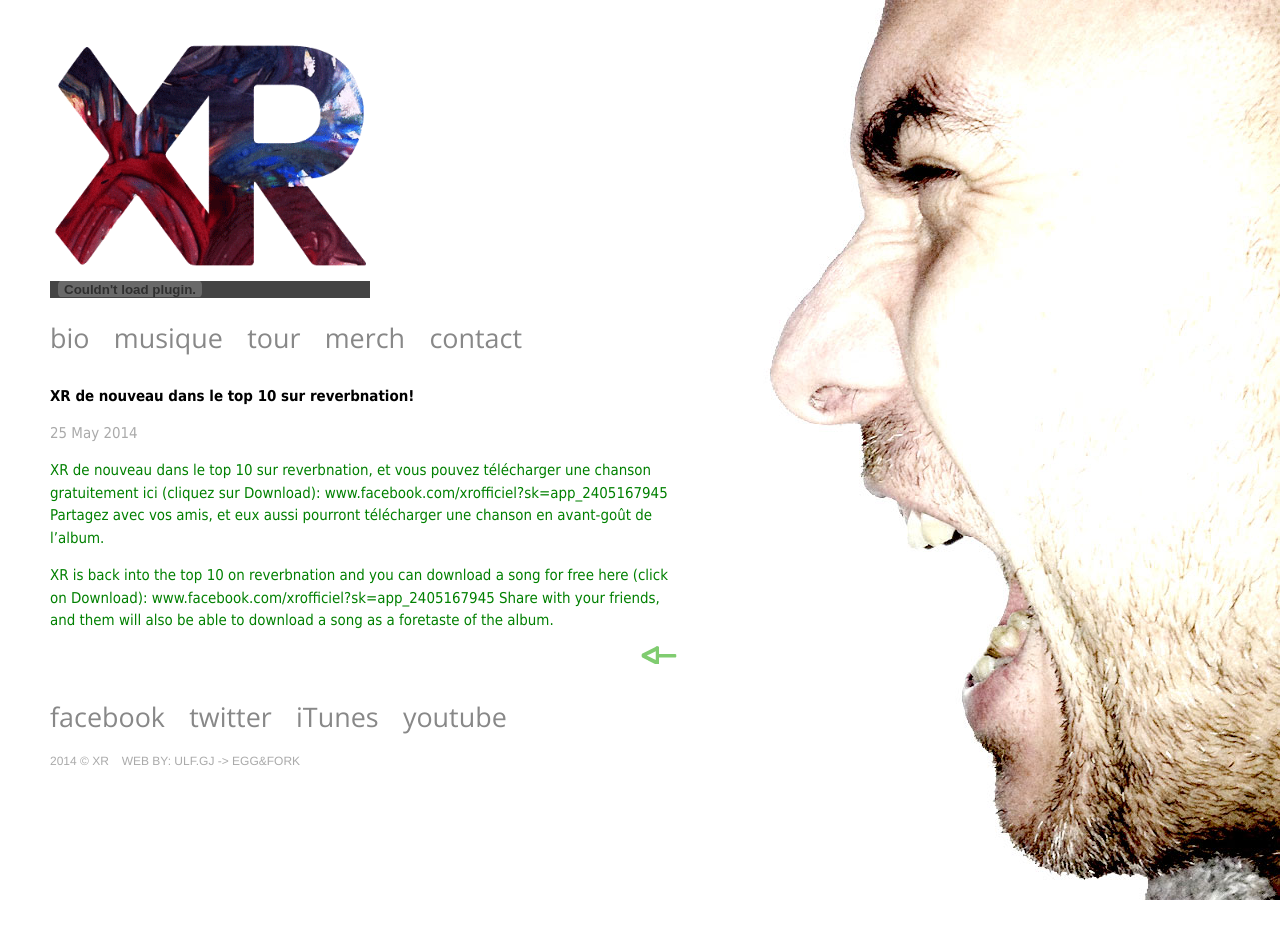
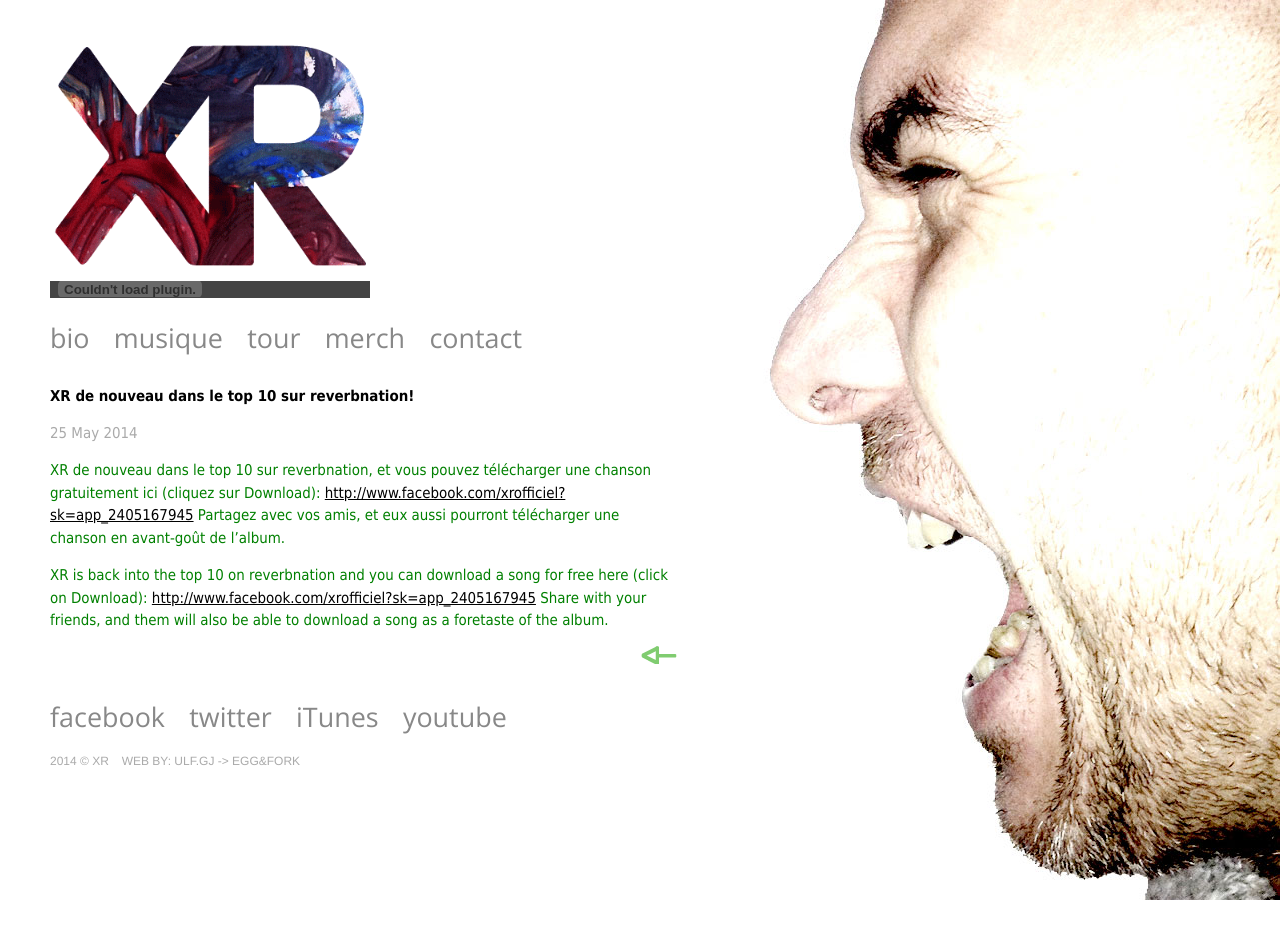
Before and after one commit to ulfgj/ulfgj.github.io, a Jekyll site: the page built from _posts/2014-05-25-reverbnation-top-10.markdown, in a window 1280 px wide. Built offline with Jekyll 4.4.1, drawn with Linux system fonts in a browser that asks for light colours; some web fonts are replaced; Markdown is read by kramdown in place of the engine named in the settings; some of the changed lines change nothing that is shown.

Commit message:
fixing markdown errors in posts

```diff
--- a/_posts/2014-05-25-reverbnation-top-10.markdown
+++ b/_posts/2014-05-25-reverbnation-top-10.markdown
@@ -4,8 +4,8 @@ title:  "XR de nouveau dans le top 10 sur reverbnation!"
 date:   2014-05-25 12:00:00
 ---
 
-XR de nouveau dans le top 10 sur reverbnation, et vous pouvez t&eacute;l&eacute;charger une chanson gratuitement ici (cliquez sur Download): www.facebook.com/xrofficiel?sk=app_2405167945
+XR de nouveau dans le top 10 sur reverbnation, et vous pouvez t&eacute;l&eacute;charger une chanson gratuitement ici (cliquez sur Download): [http://www.facebook.com/xrofficiel?sk=app_2405167945](www.facebook.com/xrofficiel?sk=app_2405167945)
 Partagez avec vos amis, et eux aussi pourront t&eacute;l&eacute;charger une chanson en avant-go&ucirc;t de l'album.
 
-XR is back into the top 10 on reverbnation and you can download a song for free here (click on Download): www.facebook.com/xrofficiel?sk=app_2405167945
+XR is back into the top 10 on reverbnation and you can download a song for free here (click on Download): [http://www.facebook.com/xrofficiel?sk=app_2405167945](www.facebook.com/xrofficiel?sk=app_2405167945)
 Share with your friends, and them will also be able to download a song as a foretaste of the album.
```
